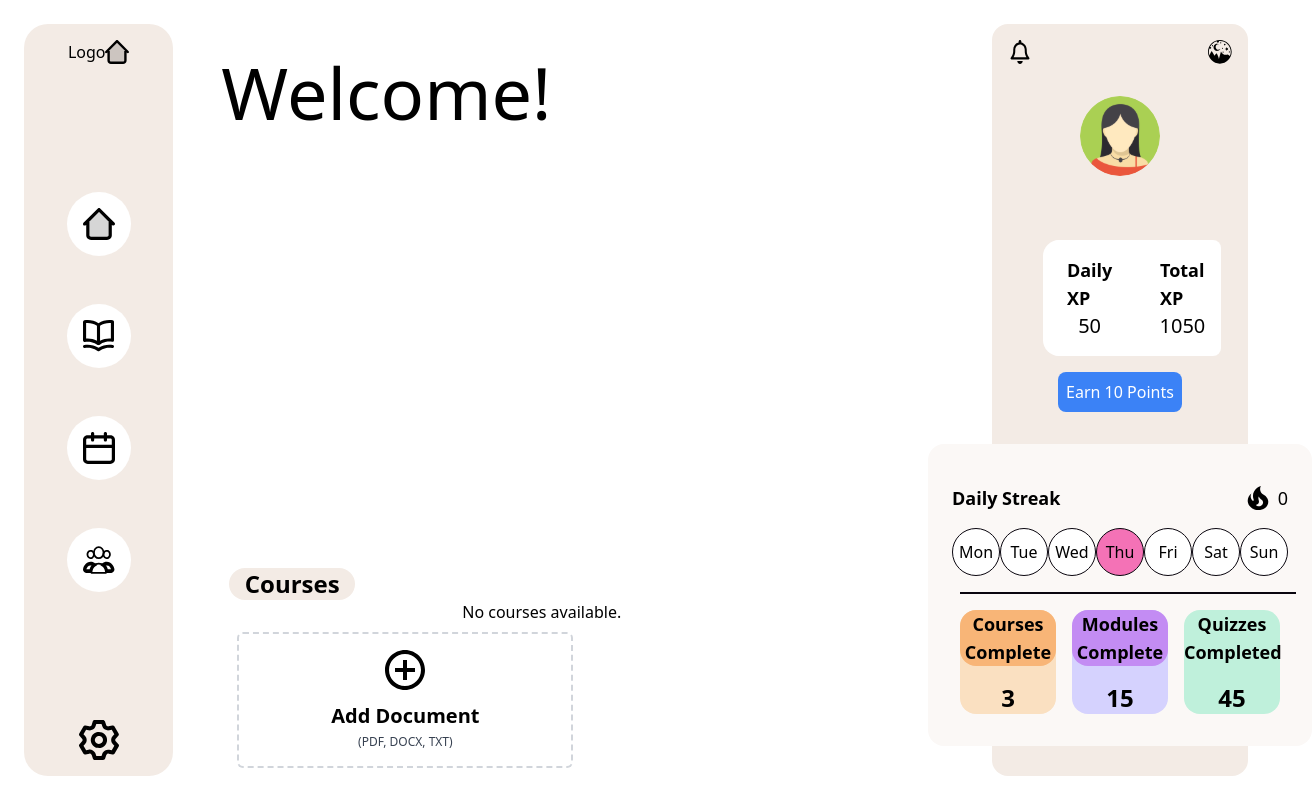
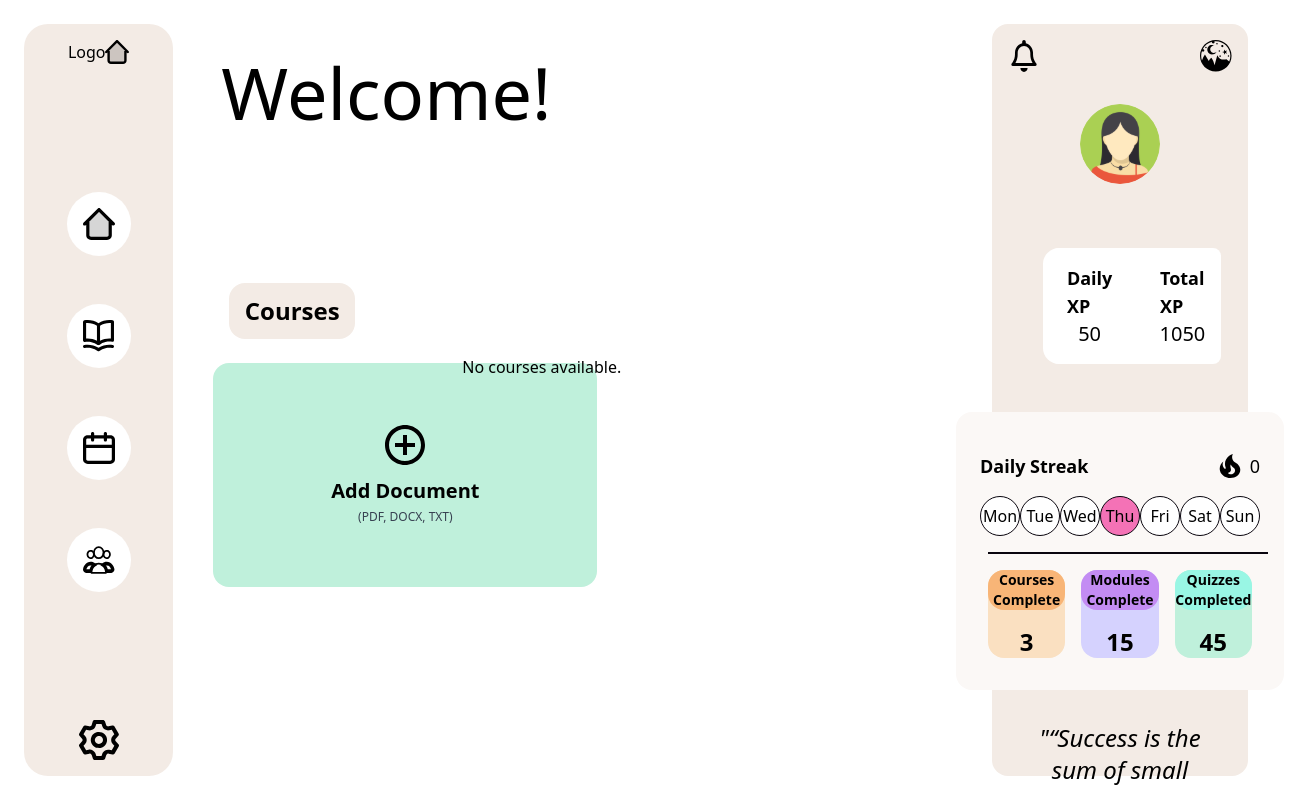
Before and after one commit to The-Dragonss/TeleSoma, a React (Vite) app: page /homepage in a window 1280 px wide. Shown: the top 791 px of the page, 1312 px wide, since content can reach past the window. Built offline with nearby package versions, Linux system fonts and the light colour scheme; no server answers.

Commit message:
style/ tweaked general display

```diff
--- a/src/components/CompletedTracking.jsx
+++ b/src/components/CompletedTracking.jsx
@@ -50,7 +50,7 @@ const CompletedTracking = () => {
         <div className="grid grid-cols-3 gap-4 p-2">
             {/* Course Complete */}
             <div className=" rounded-2xl text-center bg-primaryOrange ">
-                <h3 className="text-lg font-bold bg-secondaryOrange rounded-2xl">Courses Complete</h3>
+                <h3 className="text-sm font-bold bg-secondaryOrange rounded-2xl">Courses Complete</h3>
                 <p className="text-2xl font-bold pt-4">{courseComplete}</p>
             </div>
 
@@ -58,7 +58,7 @@ const CompletedTracking = () => {
 
             {/* Modules Complete */}
             <div className=" bg-purple rounded-2xl text-center">
-                <h3 className="text-lg font-bold bg-secondaryPurple rounded-2xl">Modules Complete</h3>
+                <h3 className="text-sm font-bold bg-secondaryPurple rounded-2xl">Modules Complete</h3>
                 <p className="text-2xl font-bold pt-4">{modulesComplete}</p>
             </div>
 
@@ -68,7 +68,7 @@ const CompletedTracking = () => {
 
             {/* Quizzes Completed */}
             <div className="bg-Green rounded-2xl text-center">
-                <h3 className="text-lg font-bold bg-green-300 rounded-2xl">Quizzes Completed</h3>
+                <h3 className="text-sm font-bold bg-teal-200 rounded-2xl">Quizzes Completed</h3>
                 <p className="text-2xl font-bold pt-4">{quizzesComplete}</p>
             </div>
         </div>
--- a/src/components/CourseDisplay.jsx
+++ b/src/components/CourseDisplay.jsx
@@ -174,9 +174,9 @@ const CourseDisplay = () => {
 
     if (!chunks) {
         return (
-            <div className='ml-8 '>
-                <div className='flex flex-row justify-between items-center'>
-                    <span className="p-4 h-6 w-1/6 ml-6 mt-4 bg-secondaryBackground text-2xl font-bold rounded-2xl flex justify-center items-center">Courses</span>
+            <div className='ml-8  mb-6 max-sm:flex-col max-sm:h-screen max-sm:flex max-sm:w-full max-sm:overflow-y-auto max-sm:items-center max-sm:ml-0 '>
+                <div className='flex flex-row justify-between items-center max-sm:w-fit  max-sm:flex-col-reverse max-sm:mt-4'>
+                    <span className="p-4 h-14 w-1/6 ml-6 my-4 bg-secondaryBackground text-2xl font-bold rounded-2xl flex justify-center items-center max-sm:w-40">Courses</span>
                 </div>
 
                 <div className="grid grid-cols-1 md:grid-cols-3 gap-4">
@@ -191,9 +191,9 @@ const CourseDisplay = () => {
     const randomAvatar = Avatars[0 % Avatars.length];
 
     return (
-        <div className='ml-8 '>
-            <div className='flex flex-row justify-between items-center'>
-                <span className="p-4 h-6 w-1/6 ml-6 mt-4 bg-secondaryBackground text-2xl font-bold rounded-2xl flex justify-center items-center">Courses</span>
+        <div className='ml-8  mb-6 max-sm:flex-col max-sm:h-screen max-sm:flex max-sm:w-full max-sm:overflow-y-auto max-sm:items-center max-sm:ml-0  '>
+            <div className='flex flex-row justify-between items-center max-sm:w-fit  max-sm:flex-col-reverse max-sm:mt-4'>
+                <span className="p-4 h-14 w-1/6 ml-6 my-4 bg-secondaryBackground text-2xl font-bold rounded-2xl flex justify-center items-center max-sm:w-40">Courses</span>
             </div>
 
             <div className="grid grid-cols-1 md:grid-cols-3 gap-4">
@@ -201,7 +201,7 @@ const CourseDisplay = () => {
 
                 <div
                     key={chunks.id}
-                    className={`flex flex-col justify-between w-96 h-56 rounded-2xl m-2 p-4 ${backgroundColor} hover:shadow-lg cursor-pointer`}
+                    className={`flex flex-col justify-between max-sm:w-80 max-sm:h-60 w-96 h-56 rounded-2xl m-2 p-4 ${backgroundColor} hover:shadow-lg cursor-pointer`}
                     onClick={() => navigate('/notes')}
                 >
                     {/* Top icons */}
@@ -214,7 +214,7 @@ const CourseDisplay = () => {
 
                     {/* Course Name */}
                     <h2 className="font-bold text-xl mt-6">{chunks.title}</h2>
-                    <h2 className="text-sm mb-2">{chunks.subtitle}</h2>
+
 
                     {/* Progress Bar */}
                     <div className="w-full bg-gray-200 rounded-full h-4">
--- a/src/components/CourseModulesComponent.jsx
+++ b/src/components/CourseModulesComponent.jsx
@@ -30,8 +30,8 @@ const CourseModulesComponent = ({ courseTitle, modules, onModuleSelect }) => {
          }, [courseTitle]);
      */}
     return (
-        <div className="sm:w-1/4 my-10 max-sm:mx-auto sm:my-36 rounded-2xl ml-8 flex flex-col bg-white ">
-            <h1 className="text-3xl font-bold p-4 my-4">{courseTitle}</h1>
+        <div className="sm:w-1/4 my-10 max-sm:mx-auto sm:my-36 rounded-2xl ml-8 flex flex-col bg-white sm:overflow-y-auto">
+            <h1 className="text-2xl font-bold p-4 my-4  ">{courseTitle}</h1>
 
             {/*{loading && <p>Loading modules...</p>}
             {error && <p className="text-red-500">{error}</p>}*/}
@@ -42,11 +42,12 @@ const CourseModulesComponent = ({ courseTitle, modules, onModuleSelect }) => {
                         <h2 className="text-xl font-semibold">{module.title}</h2>
                         <p className="text-gray-600">{module.description}</p>
                     </div>
-                ))}</div>
+                ))}
+            </div>
 
             <div className="mt-4 p-4">
                 <div className="mt-2 cursor-pointer"
-                    onClick={() => onModuleSelect({ notes: [] })}> {/*onClick={() => navigate(`/courses/${courseTitle}/quiz`)}*/}
+                    onClick={() => navigate(`/quizpage`)}>
                     <p className="text-gray-800 rounded-2xl bg-secondaryBackground text-2xl font-bold p-4">{`Quiz for ${courseTitle}`}</p>
                 </div>
             </div>
--- a/src/components/FileUpload.jsx
+++ b/src/components/FileUpload.jsx
@@ -318,14 +318,14 @@ const FileUploadButton = () => {
     };
 
     return (
-        <div className="flex flex-col items-center justify-center w-96 h-auto p-6 rounded-2xl m-2 bg-green-500">
+        <div className="flex flex-col items-center justify-center max-sm:w-80 max-sm:h-60 w-96 h-56 rounded-2xl m-2 bg-Green">
             {loading ? (
                 <div className="flex flex-col items-center justify-center text-center">
-                    <p className="font-extrabold text-xl p-1">Processing with AI...</p>
+                    <p className="font-extrabold text-xl p-1">Uploading and Processing...</p>
                     <Audio
                         height="30"
                         width="30"
-                        color="#ffffff"
+                        color="#4fa94d"
                         ariaLabel="audio-loading"
                         visible={true}
                     />
@@ -343,7 +343,7 @@ const FileUploadButton = () => {
                     {!selectedFile && (
                         <label
                             htmlFor="fileInput"
-                            className="flex flex-col items-center justify-center text-center cursor-pointer p-4 border-2 border-dashed border-gray-300 rounded-md"
+                            className="flex flex-col items-center justify-center text-center cursor-pointer p-4 rounded-md"
                         >
                             <img src={Add} alt="Add icon" className="w-10 h-10 mb-2" />
                             <p className="font-extrabold text-xl p-1">Add Document</p>
@@ -357,13 +357,13 @@ const FileUploadButton = () => {
                             <div className="flex flex-row justify-center mt-4 space-x-4">
                                 <button
                                     type="submit"
-                                    className="px-4 py-2 bg-blue-600 text-white rounded-md hover:bg-blue-700 transition"
+                                    className="p-4 bg-black text-white rounded-2xl mr-2 transition"
                                 >
-                                    Process with AI
+                                    Upload File
                                 </button>
                                 <button
                                     type="button"
-                                    className="px-4 py-2 bg-red-600 text-white rounded-md hover:bg-red-700 transition"
+                                    className="underline"
                                     onClick={handleCancel}
                                 >
                                     Cancel
--- a/src/components/NavColumn.jsx
+++ b/src/components/NavColumn.jsx
@@ -11,7 +11,7 @@ const NavColumn = () => {
 
     return (
         <>
-            {/* Navbar hidden by default on small screens */}
+
             <div id="navbar" className="bg-secondaryBackground flex flex-row max-sm:items-center max-sm:p-2 max-sm:fixed max-sm:bottom-0 max-sm:w-full sm:flex-col sm:w-60 sm:my-6 sm:ml-6 sm:rounded-3xl  sm:flex">
                 <div className="mx-auto pt-4 hidden sm:flex">Logo
                     <a href="#home" className="">
--- a/src/components/NotesDisplayComponent.jsx
+++ b/src/components/NotesDisplayComponent.jsx
@@ -57,6 +57,9 @@ const NotesDisplayComponent = ({ notes, backgroundImage }) => {
     const notesPerPage = 5; // Max 5 sentences/lines per page
 
     const totalPages = Math.ceil(notes.length / notesPerPage);
+
+
+
     const currentNotes = notes.slice(currentPage * notesPerPage, (currentPage + 1) * notesPerPage); //calculates the starting & ending index of the notes displayed
 
     const goToNextPage = () => {
@@ -84,7 +87,7 @@ const NotesDisplayComponent = ({ notes, backgroundImage }) => {
                         </p>
                     ))
                 ) : (
-                    <p className="text-gray-500 text-lg">No notes to display.</p>
+                    <p className="text-gray-500 text-lg">Choose topic to display.</p>
                 )}
 
                 <div className="flex justify-between items-center mt-4">
--- a/src/components/RandomQoutes.jsx
+++ b/src/components/RandomQoutes.jsx
@@ -26,7 +26,7 @@ const RandomQuotes = () => {
     }, []);
 
     return (
-        <div className="w-full mt-16 p-4 text-center">
+        <div className="w-full p-4 text-center">
             <p className="italic text-2xl">"{randomQuote.quote}"</p>
             <p className="font-bold">- {randomQuote.author}</p>
         </div>
--- a/src/components/RightColumn.jsx
+++ b/src/components/RightColumn.jsx
@@ -17,10 +17,10 @@ const RightColumn = () => {
                 <img
                     src={NotificationIcon}
                     alt="Notifications"
-                    className="w-6 h-6 cursor-pointer"
+                    className="w-8 h-8 cursor-pointer"
                     onClick={() => setShowNotifications(!showNotifications)}
                 />
-                <img src={ModeIcon} alt="Mode" className="w-6 h-6 cursor-pointer" />
+                <img src={ModeIcon} alt="Mode" className="w-8 h-8 cursor-pointer" />
             </div>
 
             {/* Notification Pop-up */}
--- a/src/components/Streak.jsx
+++ b/src/components/Streak.jsx
@@ -38,7 +38,7 @@ const Streak = ({ streakCount, lastActiveDate }) => {
                 {['Mon', 'Tue', 'Wed', 'Thu', 'Fri', 'Sat', 'Sun'].map((day, index) => (
                     <div
                         key={index}
-                        className={`w-12 h-12 rounded-full border border-black flex items-center justify-center
+                        className={`w-10 h-10 rounded-full border border-black flex items-center justify-center
                         ${today === index ? 'bg-pink-400' : 'bg-white'}`}
                     >
                         {day}
--- a/src/components/UserPoints.jsx
+++ b/src/components/UserPoints.jsx
@@ -56,13 +56,13 @@ const UserPoints = () => {
                 </div>
             </div>
 
-            {/* Button to simulate earning more points */}
+            {/* Button to simulate earning more points
             <button
                 className="bg-blue-500 text-white p-2 rounded-lg"
                 onClick={() => earnPoints(10)} // Earn 10 points when clicked
             >
                 Earn 10 Points
-            </button>
+            </button>*/}
         </div>
     );
 };
--- a/src/pages/HomePage.jsx
+++ b/src/pages/HomePage.jsx
@@ -9,7 +9,7 @@ const HomePage = () => {
     return (
         <div className='  h-screen flex w-full justify-center ' >
             <NavColumn />
-            <div className='flex flex-col justify-between'>
+            <div className='flex flex-col '>
                 <Welcome />
                 <CourseDisplay />
             </div>
```
